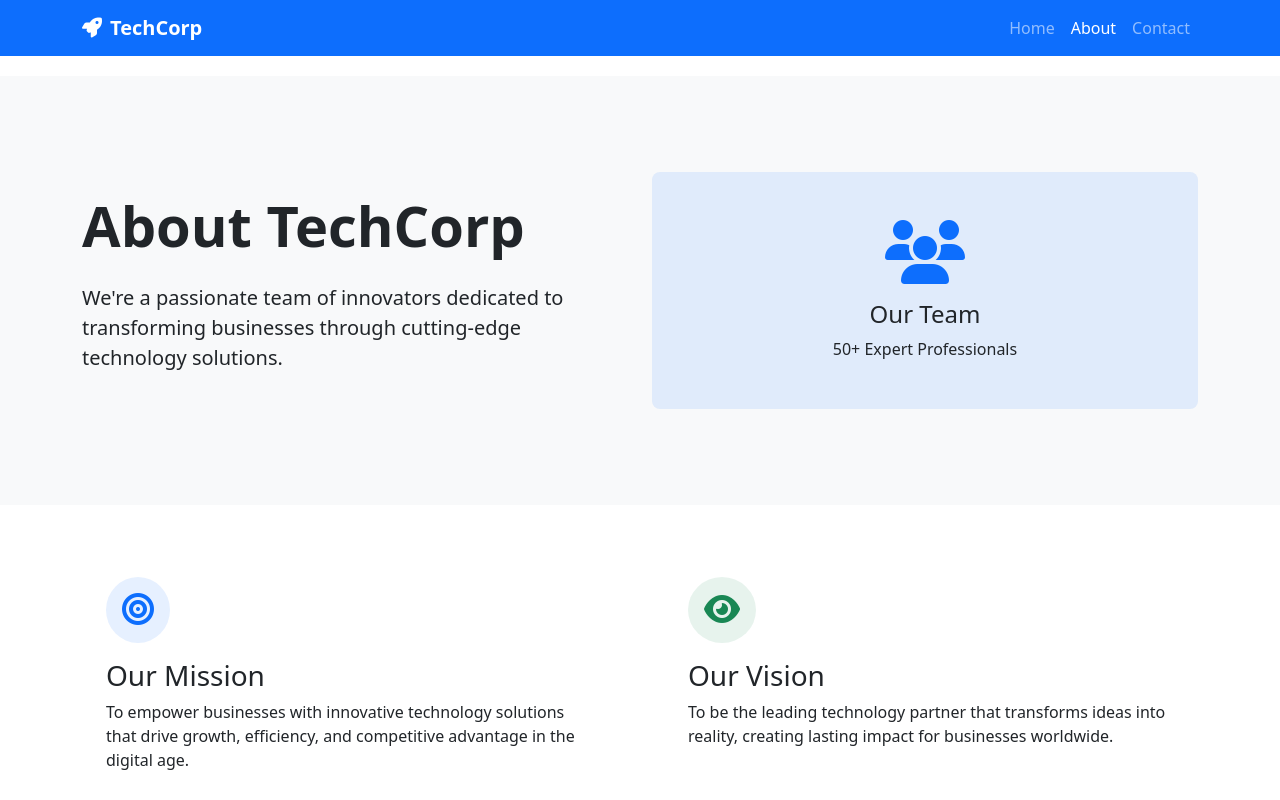
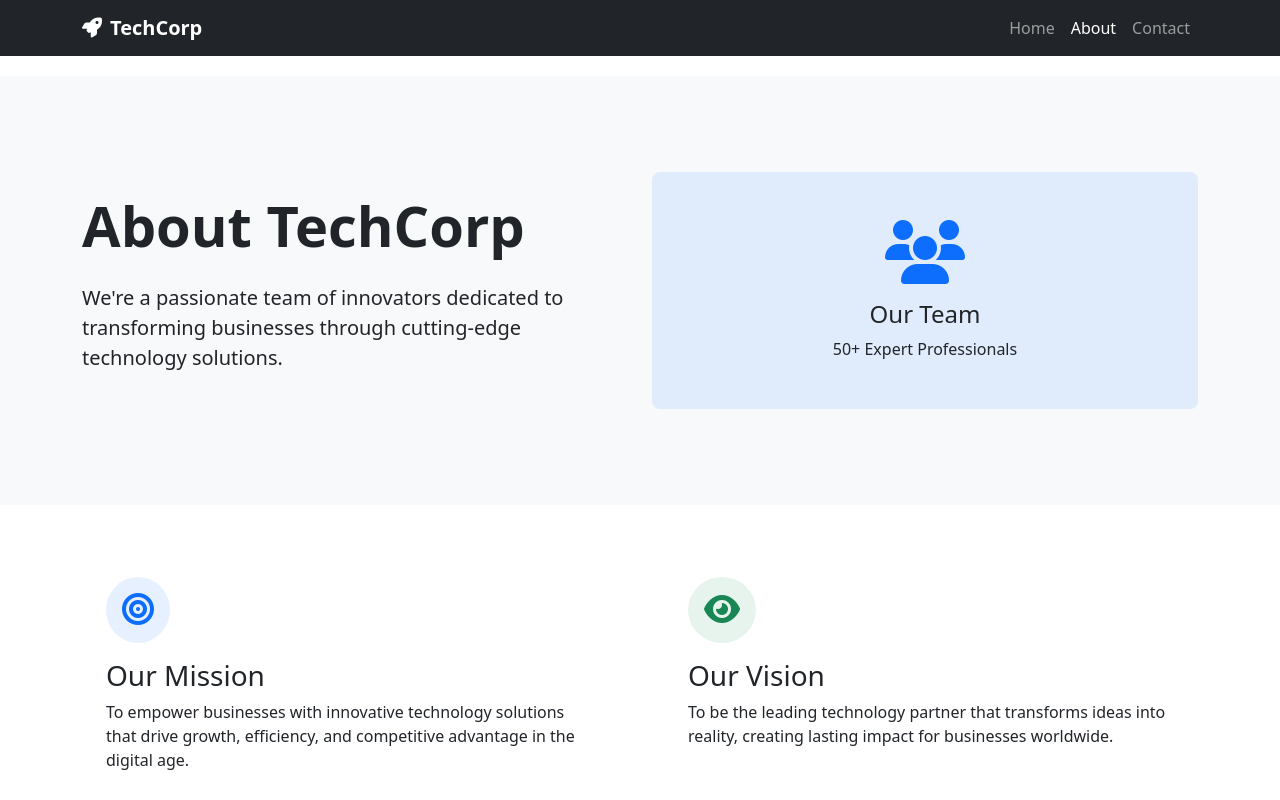
Before and after one commit to itsnotbunny/Keshav-soft, a plain HTML site: page about.html in a window 1280 px wide. Shown: the top 800 px of the page. Drawn offline with nearby package versions, Linux system fonts and the light colour scheme.

Commit message:
work please

```diff
--- a/about.html
+++ b/about.html
@@ -9,7 +9,7 @@
 </head>
 <body>
     <!-- Navigation -->
-    <nav class="navbar navbar-expand-lg navbar-dark bg-primary fixed-top">
+    <nav class="navbar navbar-expand-lg navbar-dark bg-dark fixed-top">
         <div class="container">
             <a class="navbar-brand fw-bold" href="index.html"><i class="fas fa-rocket me-2"></i>TechCorp</a>
             <button class="navbar-toggler" type="button" data-bs-toggle="collapse" data-bs-target="#navbarNav">
```
